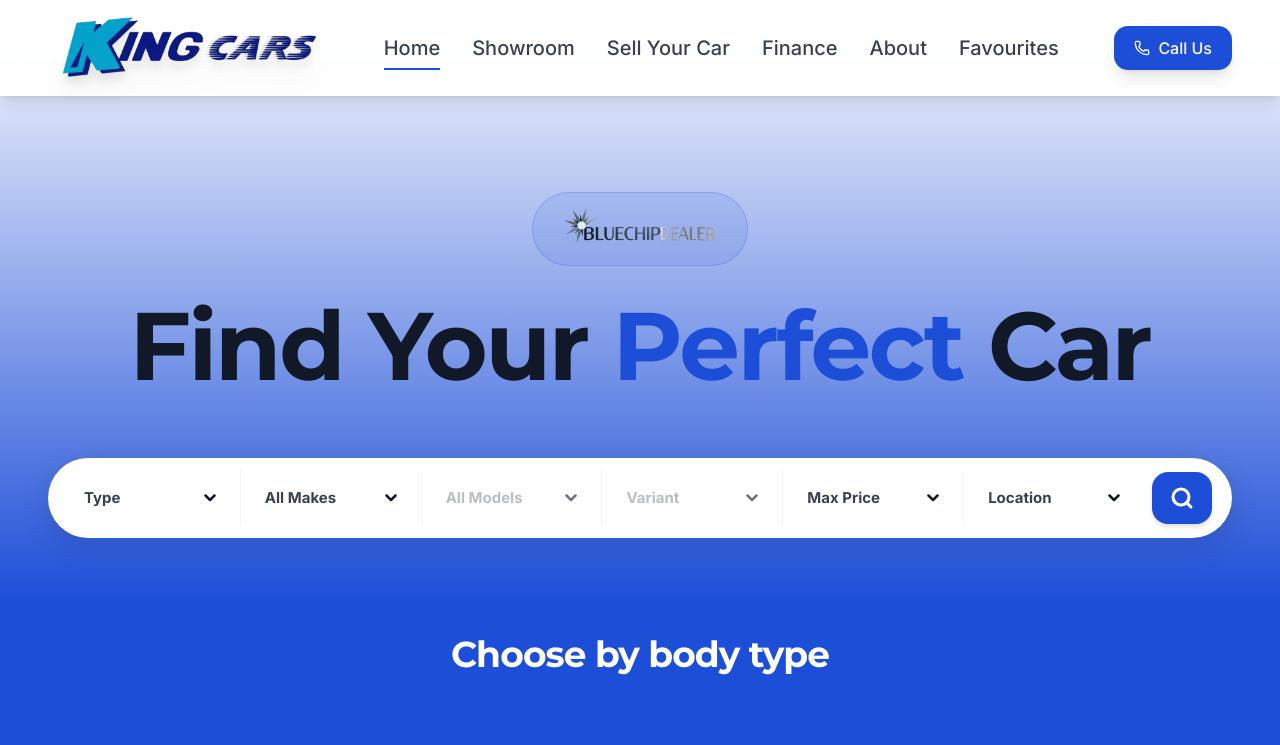
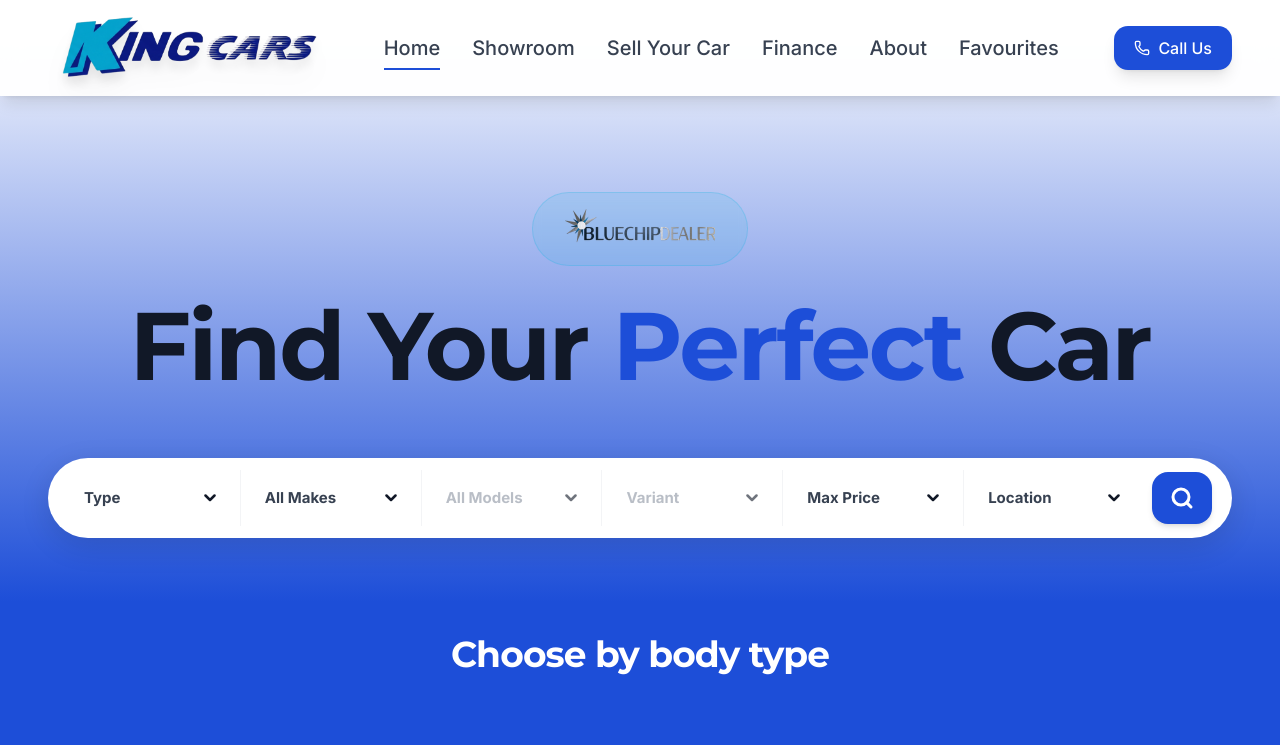
Before and after one commit to pottie2288/king-cars-website, a React (Vite) app: page / in a window 1280 px wide. Shown: the top 745 px of the page. Built offline with nearby package versions, Linux system fonts and the light colour scheme.

Commit message:
style: change bluechip pill background to king-cyan

```diff
--- a/src/pages/HomePage.tsx
+++ b/src/pages/HomePage.tsx
@@ -126,7 +126,7 @@ export function HomePage({ favourites, onToggleFavourite }: HomePageProps) {
 
             {/* Pill Label */}
             <AnimatedSection className="mb-8">
-              <span className="inline-flex items-center justify-center px-8 py-3 sm:py-4 rounded-full bg-king-blue/10 border border-king-blue/20 transition-all hover:bg-king-blue/15 hover:scale-105 cursor-default backdrop-blur-sm">
+              <span className="inline-flex items-center justify-center px-8 py-3 sm:py-4 rounded-full bg-king-cyan/10 border border-king-cyan/20 transition-all hover:bg-king-cyan/15 hover:scale-105 cursor-default backdrop-blur-sm">
                 <img
                   src="/bluechip-dealer-logo.png"
                   alt="Bluechip Dealer"
```
